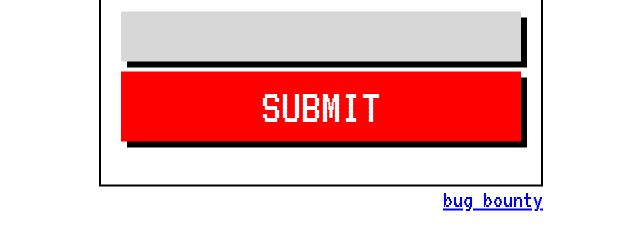
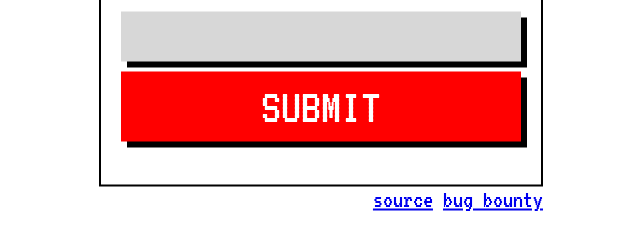
Before and after one commit to veggiedefender/vulnerable-webapps, a plain HTML site: page timing_attack/templates/index.html in a window 1280 px wide. Shown: the part 332-582 px from the top of the page, without its empty margins (319-959 px from the left). Drawn offline with Linux system fonts and the light colour scheme.

Commit message:
add link to source code

```diff
--- a/timing_attack/static/index.css
+++ b/timing_attack/static/index.css
@@ -17,9 +17,9 @@ p {
   word-break: break-word;
 }
 
-a {
+.footer {
+  float: right;
   font-size: 25px;
-  float: right;
 }
 
 #loginForm {
--- a/timing_attack/templates/index.html
+++ b/timing_attack/templates/index.html
@@ -14,7 +14,10 @@
         <input type="submit" value="SUBMIT" id="submit">
         <div id="message"></div>
       </form>
-      <a href="/bugs">bug bounty</a>
+      <div class="footer">
+        <a href="https://github.com/veggiedefender/vulnerable-webapps/tree/master/timing_attack">source</a>
+        <a href="/bugs">bug bounty</a>
+      </div>
     </div>
     <script src="/static/app.js"></script>
   </body>
```
